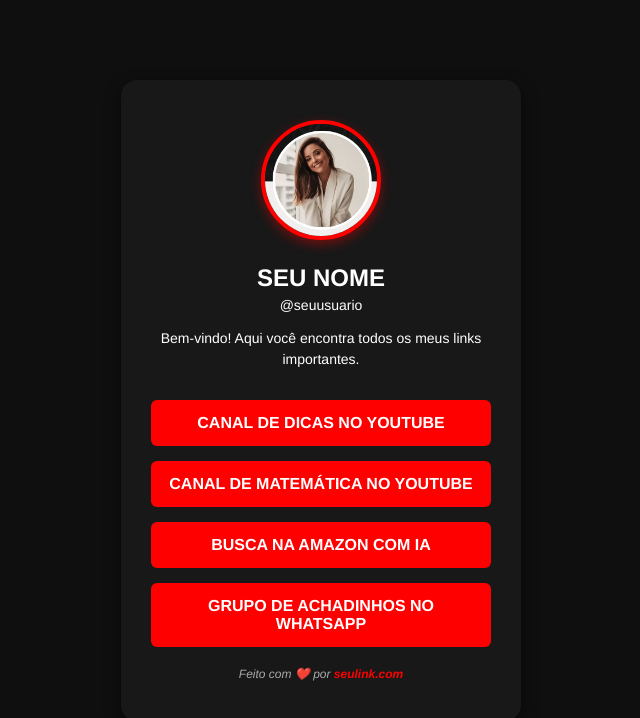
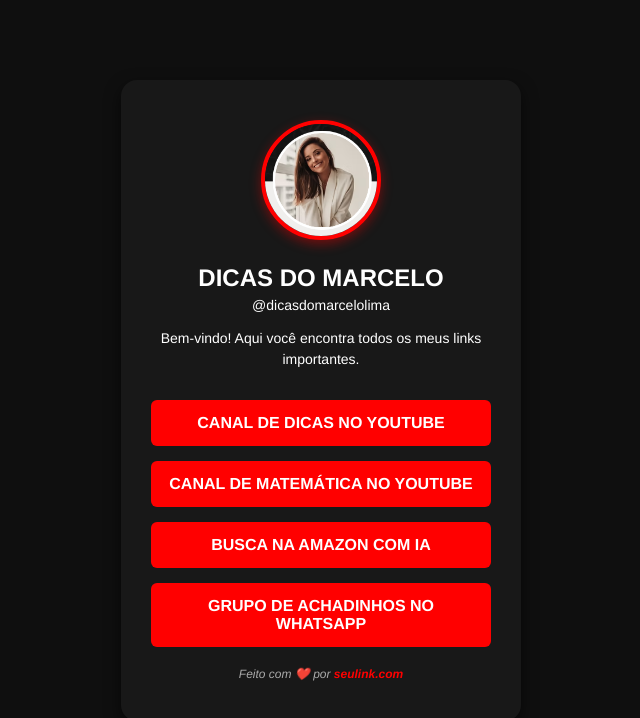
Before and after one commit to Limnuz/link-in-bio, a plain HTML site: page index.html in a window 1280 px wide. Shown: the whole page, without its empty margins (319-959 px from the left). Drawn offline with Linux system fonts and the light colour scheme.

Commit message:
título incluso

```diff
--- a/index.html
+++ b/index.html
@@ -17,8 +17,8 @@
     </div>
 
     <!-- Nome -->
-    <h1 class="name">SEU NOME</h1>
-    <p class="username">@seuusuario</p>
+    <h1 class="name">DICAS DO MARCELO</h1>
+    <p class="username">@dicasdomarcelolima</p>
 
     <!-- Bio -->
     <p class="bio">
```
